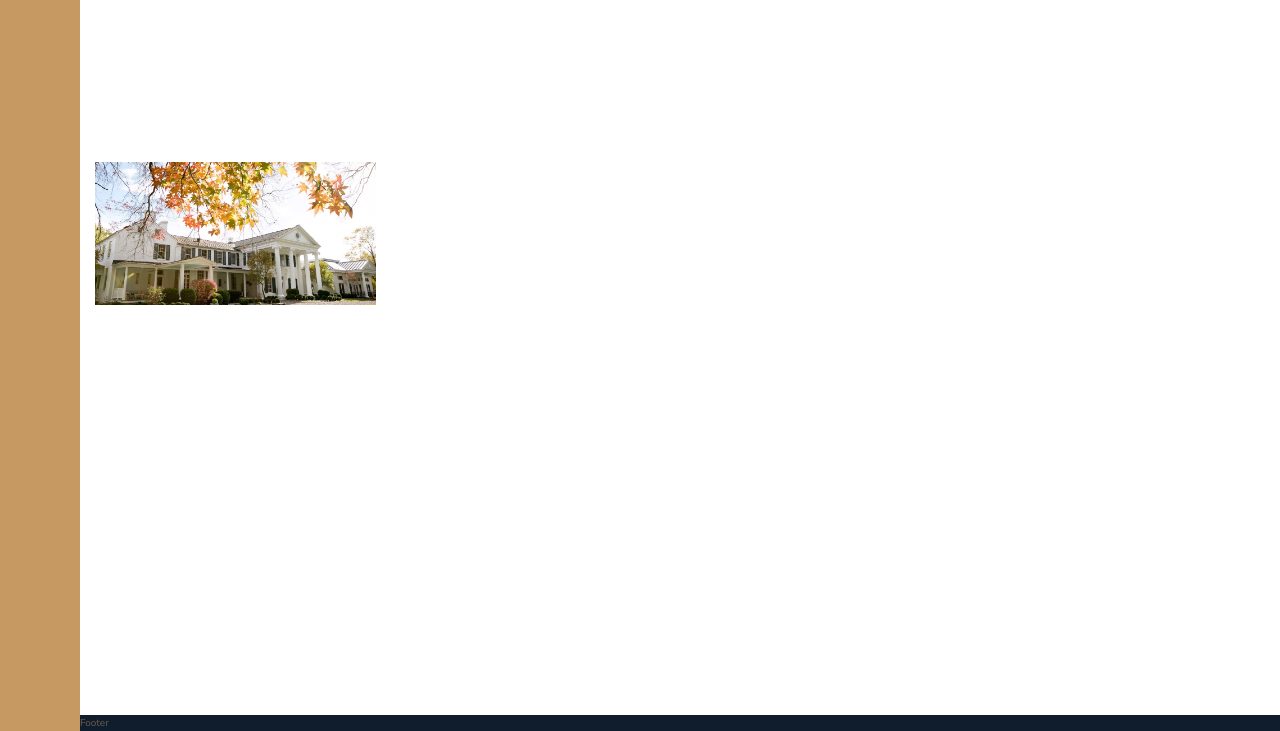
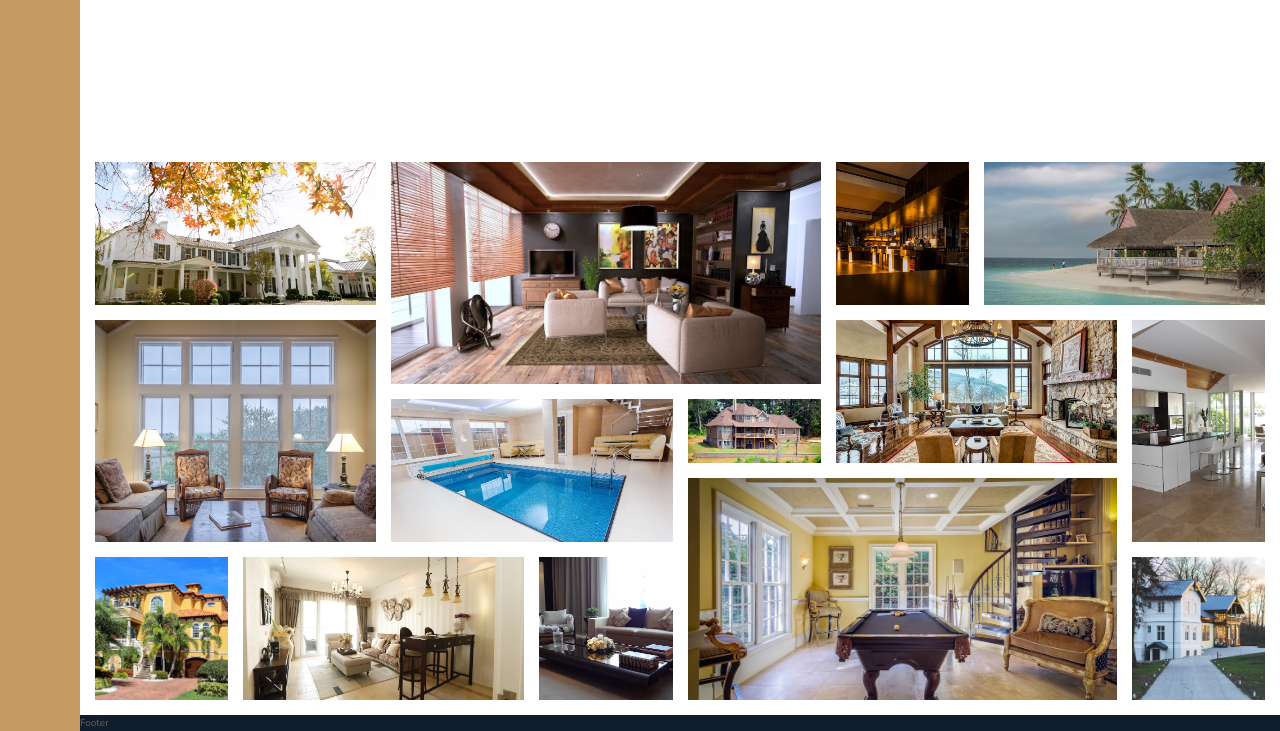
Before and after one commit to Leeyanhawrt/nexter, a website: page index.html in a window 1280 px wide. Shown: the part 3039-3770 px from the top of the page. Drawn offline with nearby package versions, Linux system fonts and the light colour scheme.

Commit message:
Finish gallery grid

```diff
--- a/index.html
+++ b/index.html
@@ -312,7 +312,66 @@
 
     <section class="gallery">
       <figure class="gallery__item gallery__item--1">
-        <img src="img/gal-1.jpeg" alt="Gallery Image 1" class="gallery__img" />
+        <img src="img/gal-1.jpeg" alt="Gallery image 1" class="gallery__img" />
+      </figure>
+      <figure class="gallery__item gallery__item--2">
+        <img src="img/gal-2.jpeg" alt="Gallery image 2" class="gallery__img" />
+      </figure>
+      <figure class="gallery__item gallery__item--3">
+        <img src="img/gal-3.jpeg" alt="Gallery image 3" class="gallery__img" />
+      </figure>
+      <figure class="gallery__item gallery__item--4">
+        <img src="img/gal-4.jpeg" alt="Gallery image 4" class="gallery__img" />
+      </figure>
+      <figure class="gallery__item gallery__item--5">
+        <img src="img/gal-5.jpeg" alt="Gallery image 5" class="gallery__img" />
+      </figure>
+      <figure class="gallery__item gallery__item--6">
+        <img src="img/gal-6.jpeg" alt="Gallery image 6" class="gallery__img" />
+      </figure>
+      <figure class="gallery__item gallery__item--7">
+        <img src="img/gal-7.jpeg" alt="Gallery image 7" class="gallery__img" />
+      </figure>
+      <figure class="gallery__item gallery__item--8">
+        <img src="img/gal-8.jpeg" alt="Gallery image 8" class="gallery__img" />
+      </figure>
+      <figure class="gallery__item gallery__item--9">
+        <img src="img/gal-9.jpeg" alt="Gallery image 9" class="gallery__img" />
+      </figure>
+      <figure class="gallery__item gallery__item--10">
+        <img
+          src="img/gal-10.jpeg"
+          alt="Gallery image 10"
+          class="gallery__img"
+        />
+      </figure>
+      <figure class="gallery__item gallery__item--11">
+        <img
+          src="img/gal-11.jpeg"
+          alt="Gallery image 11"
+          class="gallery__img"
+        />
+      </figure>
+      <figure class="gallery__item gallery__item--12">
+        <img
+          src="img/gal-12.jpeg"
+          alt="Gallery image 12"
+          class="gallery__img"
+        />
+      </figure>
+      <figure class="gallery__item gallery__item--13">
+        <img
+          src="img/gal-13.jpeg"
+          alt="Gallery image 13"
+          class="gallery__img"
+        />
+      </figure>
+      <figure class="gallery__item gallery__item--14">
+        <img
+          src="img/gal-14.jpeg"
+          alt="Gallery image 14"
+          class="gallery__img"
+        />
       </figure>
     </section>
 
--- a/sass/_gallery.scss
+++ b/sass/_gallery.scss
@@ -12,6 +12,58 @@
       grid-row: 1 / span 2;
       grid-column: 1 / span 2;
     }
+    &--2 {
+      grid-column: 3 / span 3;
+      grid-row: 1 / span 3;
+    }
+    &--3 {
+      grid-column: 6 / 7;
+      grid-row: 1 / span 2;
+    }
+    &--4 {
+      grid-column: 7 / -1;
+      grid-row: 1 / span 2;
+    }
+    &--5 {
+      grid-column: 1 / span 2;
+      grid-row: 3 / span 3;
+    }
+    &--6 {
+      grid-column: 3 / span 2;
+      grid-row: 4 / span 2;
+    }
+    &--7 {
+      grid-column: 5 / 6;
+      grid-row: 4 / 5;
+    }
+    &--8 {
+      grid-column: 6 / span 2;
+      grid-row: 3 / span 2;
+    }
+    &--9 {
+      grid-column: 8 / -1;
+      grid-row: 3 / span 3;
+    }
+    &--10 {
+      grid-column: 1 / 2;
+      grid-row: 6 / span 2;
+    }
+    &--11 {
+      grid-column: 2 / span 2;
+      grid-row: 6 / span 2;
+    }
+    &--12 {
+      grid-column: 4 / 5;
+      grid-row: 6 / span 2;
+    }
+    &--13 {
+      grid-column: 5 / span 3;
+      grid-row: 5 / span 3;
+    }
+    &--14 {
+      grid-column: 8 / -1;
+      grid-row: 6 / span 2;
+    }
   }
 
   &__img {
```
Also changed, not shown: css/style.css.
